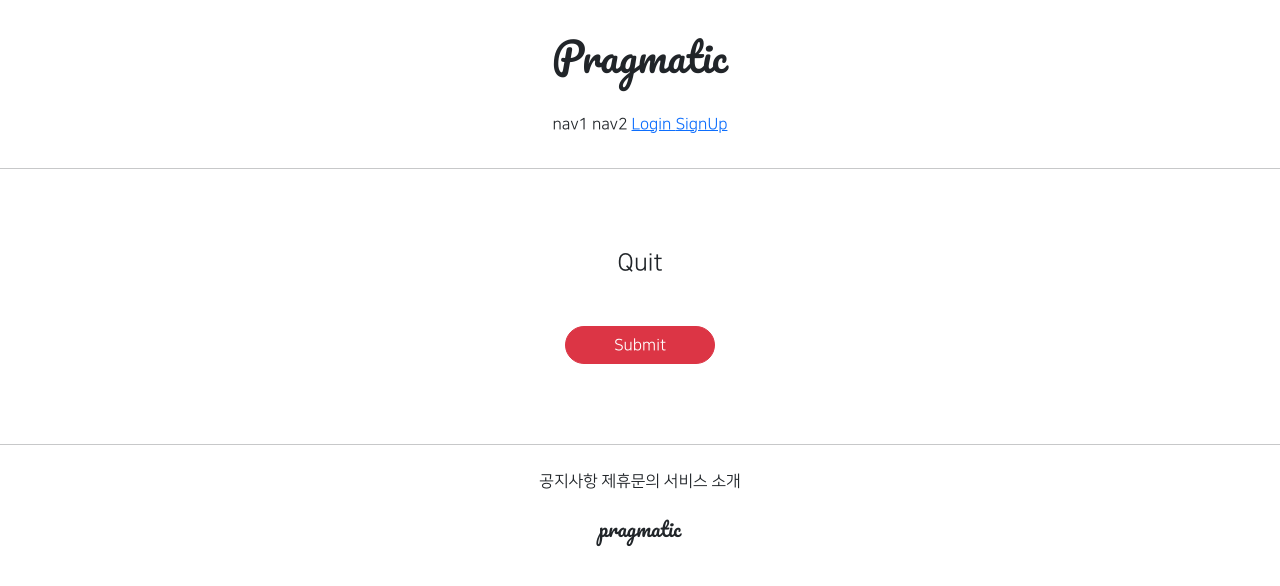
After one commit to JeongJuyeony/gis_6ban_2, a Django app: page /accounts/delete/1 in a window 1280 px wide. The commit adds this page. Shown: the top 586 px of the page. Run offline with Django 3.2, Linux system fonts and the light colour scheme; tables that the repository leaves empty hold one stand-in row (values such as "Sample post"); parts of the project's set-up code (start-up, migrations or seed data) failed here and were passed over; some libraries are stand-ins or nearby versions.

Commit message:
7/19 gis_6ban class commit 2

```diff
--- /dev/null
+++ b/accountapp/templates/accountapp/delete.html
@@ -0,0 +1,22 @@
+{% extends 'base.html' %}
+
+
+{% block content %}
+    <div class="text-center mw-500 m-auto">
+        <div class="m-5">
+            <h4>
+                Quit
+            </h4>
+        </div>
+        <div>
+            <form action="{% url 'accountapp:delete' pk=target_user.pk %}" method="post">
+                {% csrf_token %}
+                <div class="m-5">
+                <input type="submit"
+                       class="btn btn-danger rounded-pill px-5">
+                </div>
+            </form>
+        </div>
+    </div>
+
+{% endblock %}
--- a/accountapp/templates/accountapp/detail.html
+++ b/accountapp/templates/accountapp/detail.html
@@ -16,6 +16,11 @@
                 Update Info
             </a>
         </div>
+        <div>
+            <a href="{% url 'accountapp:delete' pk=target_user.pk %}">
+                Quit
+            </a>
+        </div>
     </div>
 
 {% endblock %}
--- a/accountapp/urls.py
+++ b/accountapp/urls.py
@@ -1,7 +1,7 @@
 from django.contrib.auth.views import LoginView, LogoutView
 from django.urls import path
 
-from accountapp.views import hello_world, AccountCreateView, AccountDetailView, AccountUpdateView
+from accountapp.views import hello_world, AccountCreateView, AccountDetailView, AccountUpdateView, AccountDeleteView
 
 app_name = 'accountapp'
 
@@ -16,6 +16,8 @@ urlpatterns = [
 
     path('detail/<int:pk>', AccountDetailView.as_view(), name='detail'),
 
-    path('update/<int:pk>', AccountUpdateView.as_view(), name='update')
+    path('update/<int:pk>', AccountUpdateView.as_view(), name='update'),
+
+    path('delete/<int:pk>', AccountDeleteView.as_view(), name='delete')
 
 ]
--- a/accountapp/views.py
+++ b/accountapp/views.py
@@ -6,7 +6,7 @@ from django.shortcuts import render
 
 # Create your views here.
 from django.urls import reverse, reverse_lazy
-from django.views.generic import CreateView, DetailView, UpdateView
+from django.views.generic import CreateView, DetailView, UpdateView, DeleteView
 
 from accountapp.models import HelloWorld
 
@@ -44,3 +44,9 @@ class AccountUpdateView(UpdateView):
     context_object_name = 'target_user'
     success_url = reverse_lazy('accountapp:hello_world')
     template_name = 'accountapp/update.html'
+
+class AccountDeleteView(DeleteView):
+    model = User
+    context_object_name = 'target_user'
+    success_url = reverse_lazy('accountapp:hello_world')
+    template_name = 'accountapp/delete.html'
```
